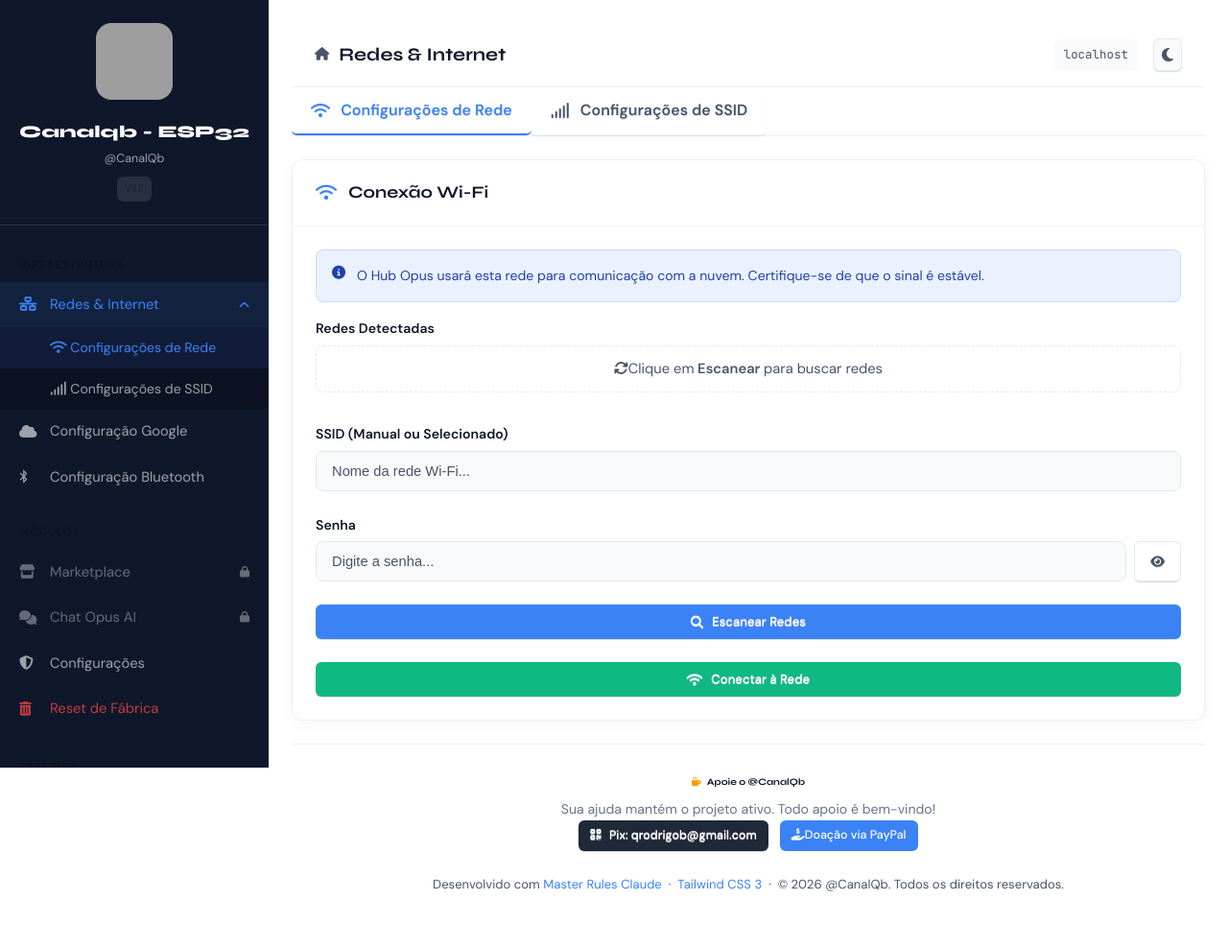
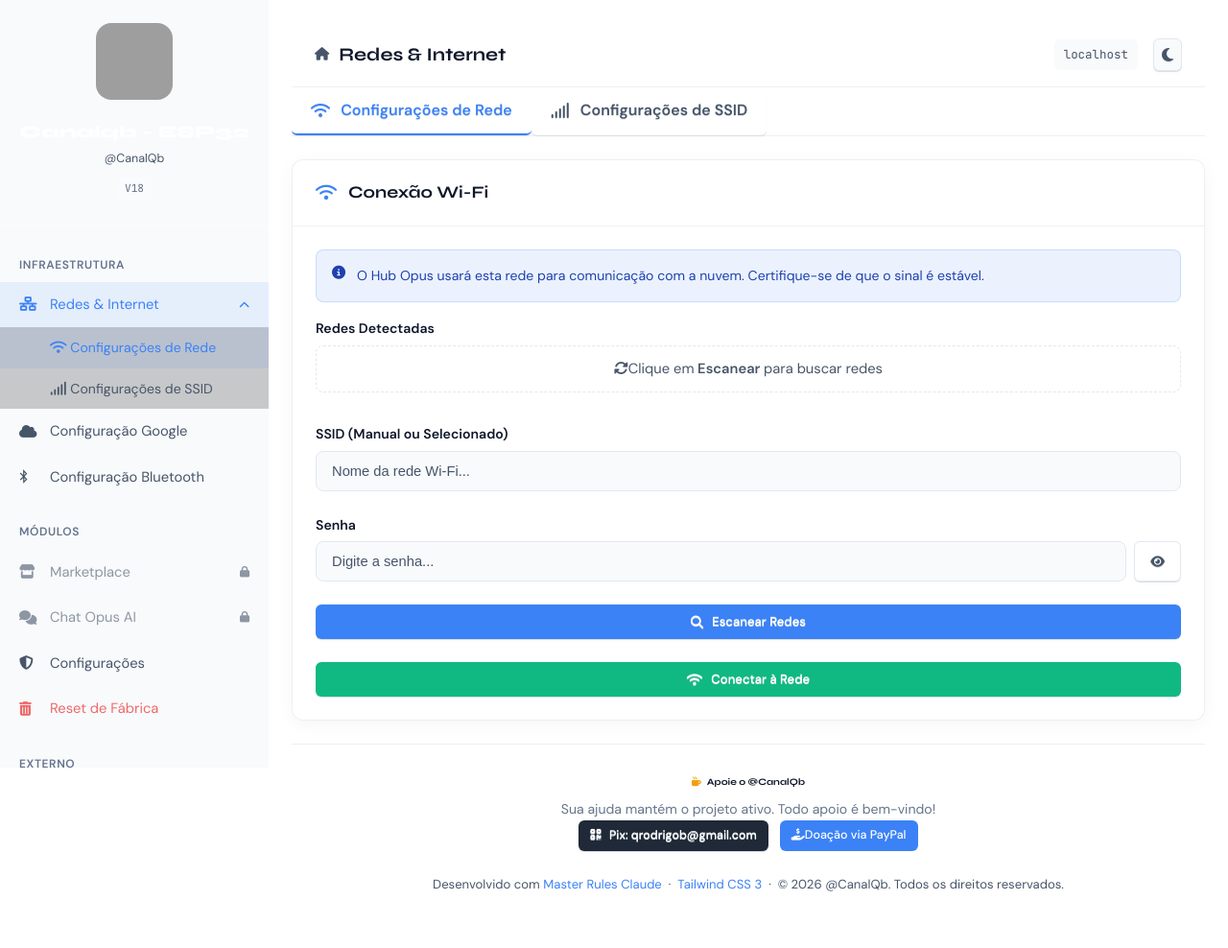
Before and after one commit to canalqb/modulos_ESP, a PHP site: page / in a window 1280 px wide. Shown: the whole page at 96% size. Run offline with PHP 8.4, Linux system fonts and the light colour scheme; grey boxes are pictures that could not be loaded.

Commit message:
Fix sidebar colors for light theme - proper contrast and readability
Light theme sidebar corrections:
- Background: #0f172a → #f8fafc (light gray)
- Text: rgba(255,255,255,0.6) → #475569 (dark readable)
- Brand name: white → #0f172a (dark text on light)
- Section headers: rgba(0,0,0,0.2) → #64748b (dark readable)
- Hover states: white overlay → dark overlay
- Nav links and submenus: proper dark text on light background

Compliance with master_rules.md:
- Light theme: light backgrounds with dark text
- Proper contrast ratios for accessibility
- Consistent color hierarchy
- All sidebar elements now readable in light theme

```diff
--- a/ambiente/style.css
+++ b/ambiente/style.css
@@ -59,7 +59,7 @@
     --bg-body: #ffffff;
     --bg-card: #ffffff;
     --bg-input: #f8fafc;
-    --bg-sidebar: #0f172a;
+    --bg-sidebar: #f8fafc;
     --bg-topbar: #ffffff;
     --bg-code: #f1f5f9;
     --text-primary: #0f172a;
@@ -68,8 +68,8 @@
     --border: rgba(0, 0, 0, 0.06);
     --border-input: #e2e8f0;
     --card-shadow: 0 4px 20px -2px rgba(0, 0, 0, 0.05);
-    --sidebar-text: rgba(255, 255, 255, 0.6);
-    --sidebar-head: rgba(0, 0, 0, 0.2);
+    --sidebar-text: #475569;
+    --sidebar-head: #64748b;
     --step-line: #e2e8f0;
     --collapse-bg: #f8fafc;
     --tab-bg: #f1f5f9;
@@ -255,8 +255,8 @@ body {
 }
 
 .cqb-nav-link:hover {
-    background: rgba(255, 255, 255, 0.05);
-    color: white;
+    background: rgba(0, 0, 0, 0.05);
+    color: #0f172a;
 }
 
 .cqb-nav-link.active {
@@ -301,8 +301,8 @@ body {
 }
 
 .cqb-nav-sub:hover {
-    background: rgba(255, 255, 255, 0.05);
-    color: white;
+    background: rgba(0, 0, 0, 0.05);
+    color: #0f172a;
 }
 
 .cqb-nav-sub.active {
```
